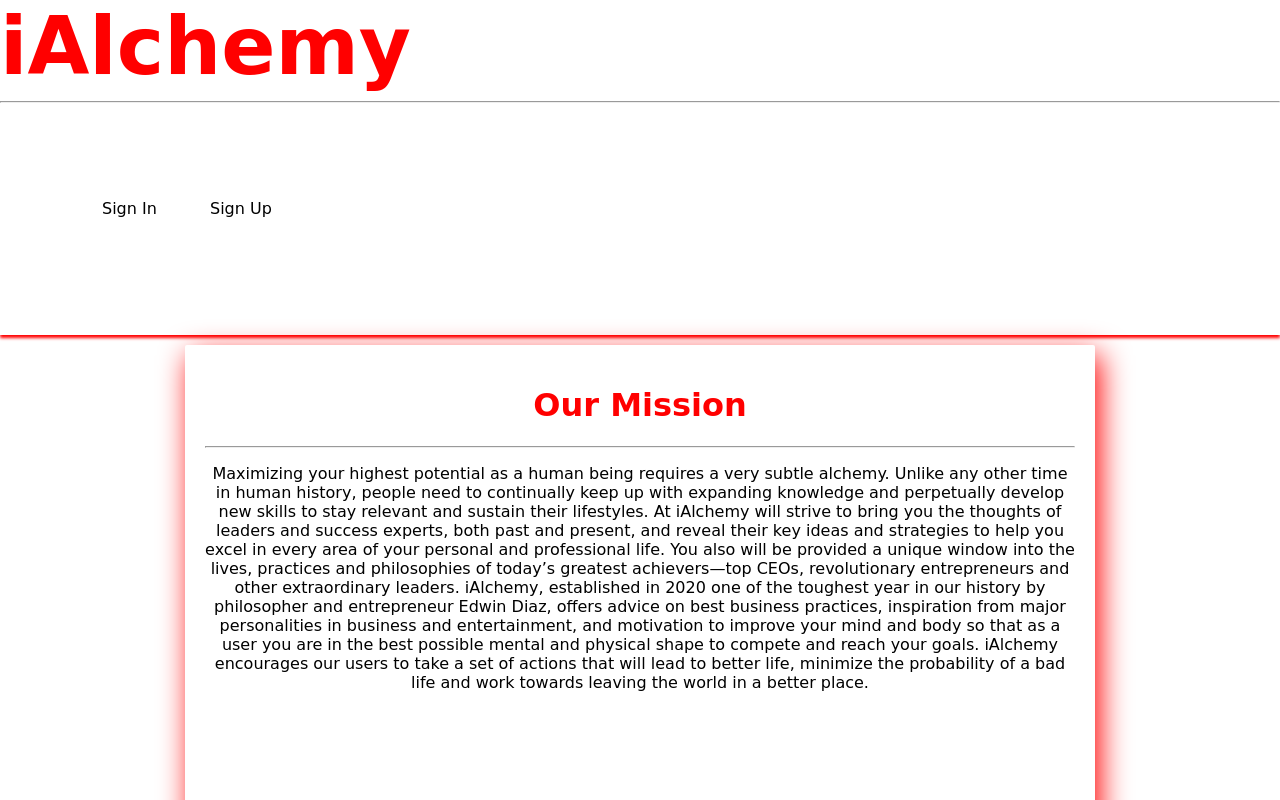
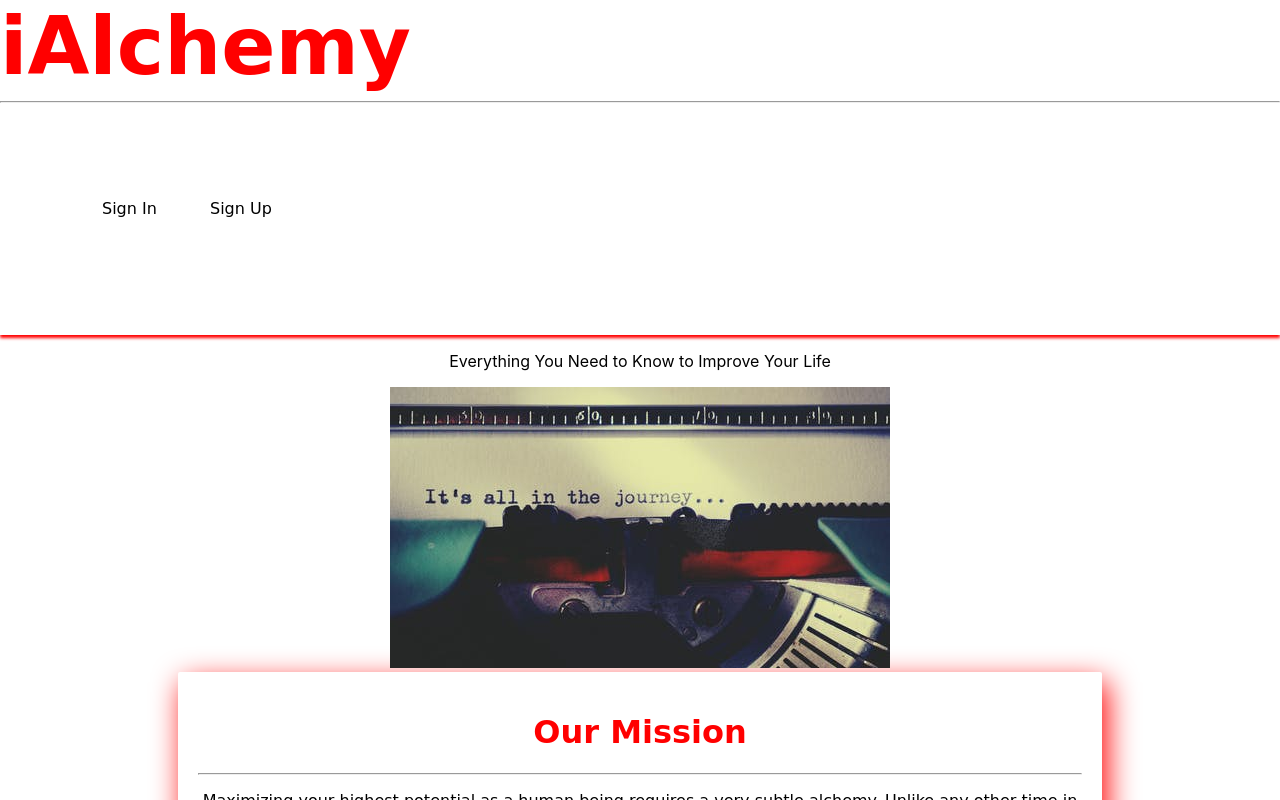
Before and after one commit to EEDS90/Personal-Development, a React (Create React App) app in the folder client/: page /AboutUs in a window 1280 px wide. Shown: the top 800 px of the page. Built offline with nearby package versions, Linux system fonts and the light colour scheme; no server answers; sample sign-in values are in the browser's storage.

Commit message:
changes to homepage

```diff
--- a/client/src/components/Header.css
+++ b/client/src/components/Header.css
@@ -1,3 +1,6 @@
+.main-container
+
+
 .header {
   box-shadow: 0 3px 3px 0 rgb(255, 0, 0);
   margin-top: -10px;
@@ -70,5 +73,4 @@ a:hover {
   margin-left: -55%;
   text-decoration: none;
   background-color:white;
-
 }
--- a/client/src/components/Header.jsx
+++ b/client/src/components/Header.jsx
@@ -6,7 +6,8 @@ import Journey from "../assets/Journey.jpeg";
 export default function Header(props) {
   const { currentUser, handleLogout } = props;
   return (
-    <div className="header">
+    <div className="main-container">
+      <div className="header">
       <div className="title">iAlchemy</div>
       <hr />
       <ul className="header-item">
@@ -68,7 +69,17 @@ export default function Header(props) {
 
       </ul>
 
-      <div style={{ backgroundImage: `url(${Journey})` }}></div>
+      {/* <div style={{ backgroundImage: `url(${Journey})` }}></div> */}
+
+      </div>
+      <div className="image">
+        <p>Everything You Need to Know to Improve Your Life</p>
+
+        <div>
+          <img id="image1" src="/assets2/Journey.jpeg"/>
+        </div>
+        </div>
     </div>
+
   );
 }
--- a/client/src/screens/AboutUs.css
+++ b/client/src/screens/AboutUs.css
@@ -1,5 +1,5 @@
 .container {
-  width: 68vw;
+  width: 69vw;
   height: 500px;
   margin: 0 auto;
   border-radius: 2px;
```
Also changed, not shown: client/public/assets2/Journey.jpeg (added), 1 other file (tests, documents, lock files or other folders).
